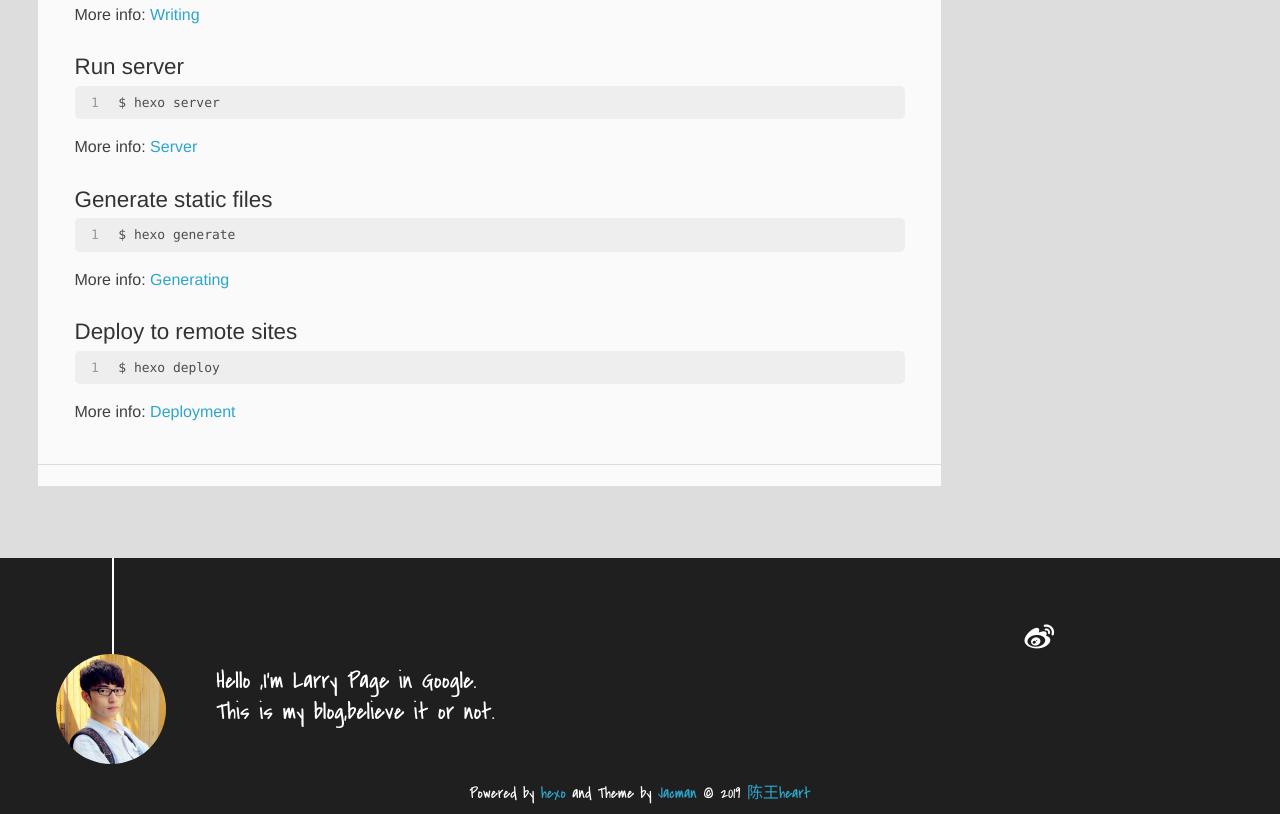
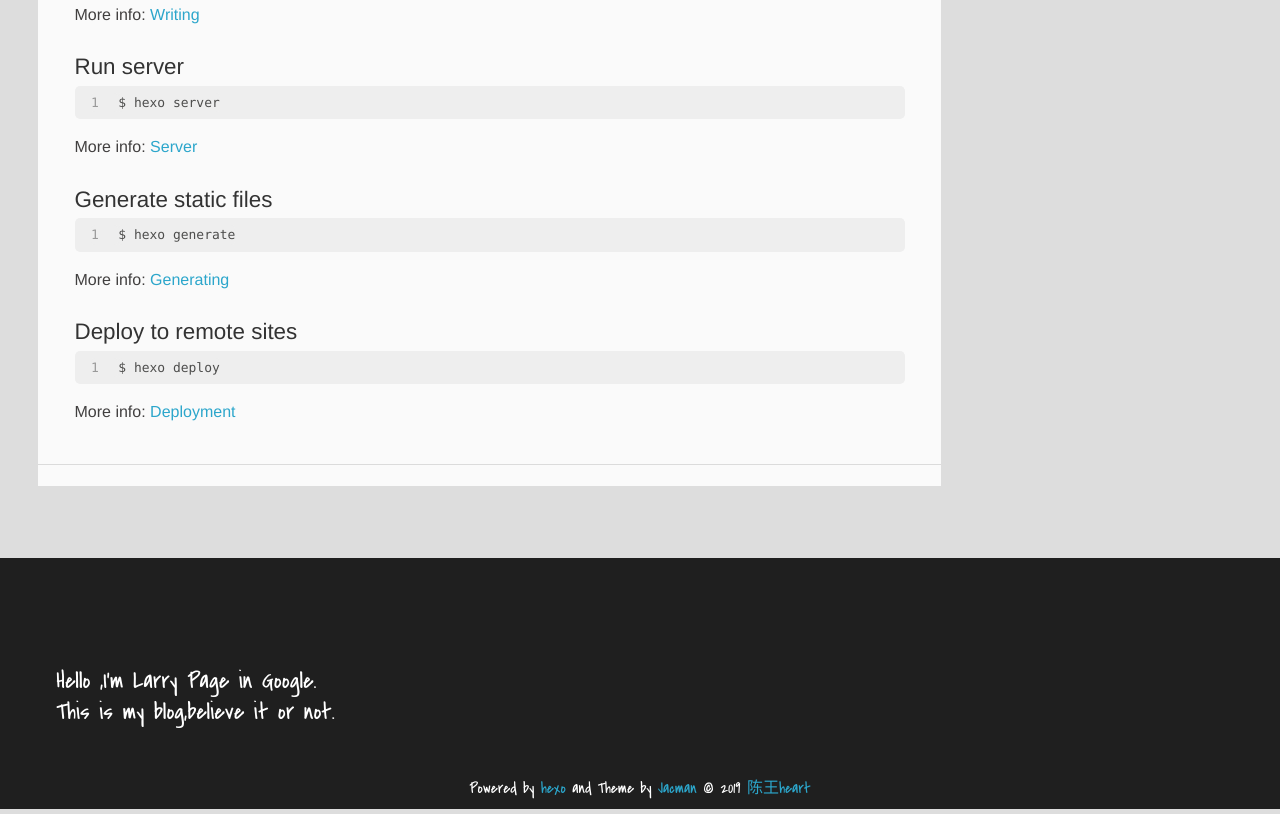
Before and after one commit to chenwangheart/chenwangheart.github.io, a plain HTML site: page index.html in a window 1280 px wide. Shown: the part 1060-1874 px from the top of the page. Drawn offline with Linux system fonts and the light colour scheme; a script that the page names is missing.

Commit message:
Site updated: 2019-04-10 15:32:45

```diff
--- a/css/style.css
+++ b/css/style.css
@@ -1935,7 +1935,7 @@ footer {
   width: 6.875em;
   height: 6.875em;
   margin: 0 auto;
-  background: no-repeat url("../img/author.jpg") left top;
+  background: no-repeat url("../") left top;
   -webkit-background-size: 6.875em 6.875em;
   -moz-background-size: 6.875em 6.875em;
   background-size: 6.875em 6.875em;
--- a/index.html
+++ b/index.html
@@ -25,9 +25,6 @@
 
     <link rel="icon" href="/img/favicon.ico">
 
-
-    <link rel="apple-touch-icon" href="/img/jacman.jpg">
-    <link rel="apple-touch-icon-precomposed" href="/img/jacman.jpg">
 
     <link rel="stylesheet" href="/css/style.css">
 </head>
@@ -225,7 +222,7 @@
 
   <div class="weiboshow">
   <p class="asidetitle">Weibo</p>
-    <iframe width="100%" height="119" class="share_self" frameborder="0" scrolling="no" src="http://widget.weibo.com/weiboshow/index.php?language=&width=0&height=119&fansRow=2&ptype=1&speed=0&skin=9&isTitle=1&noborder=1&isWeibo=0&isFans=0&uid=&verifier=b3593ceb&dpc=1"></iframe>
+    <iframe width="100%" height="119" class="share_self" frameborder="0" scrolling="no" src="http://widget.weibo.com/weiboshow/index.php?language=&width=0&height=119&fansRow=2&ptype=1&speed=0&skin=9&isTitle=1&noborder=1&isWeibo=0&isFans=0&uid=&verifier=&dpc=1"></iframe>
 </div>
 
 
@@ -234,11 +231,6 @@
     </div>
     <footer><div id="footer">
 
-	<div class="line">
-		<span></span>
-		<div class="author"></div>
-	</div>
-
 
 	<section class="info">
 		<p> Hello ,I&#39;m Larry Page in Google. <br>
@@ -246,8 +238,6 @@
 	</section>
 
 	<div class="social-font">
-
-		<a href="http://weibo.com/2176287895" target="_blank" class="icon-weibo" title="微博"></a>
 
 
 
```
Also changed, not shown: 2019/04/10/hello-world/index.html (+1 -11 lines), 2019/04/10/我的第一篇文章/index.html (+1 -11 lines), archives/2019/04/index.html (+0 -10 lines), archives/2019/index.html (+0 -10 lines), archives/index.html (+0 -10 lines).
